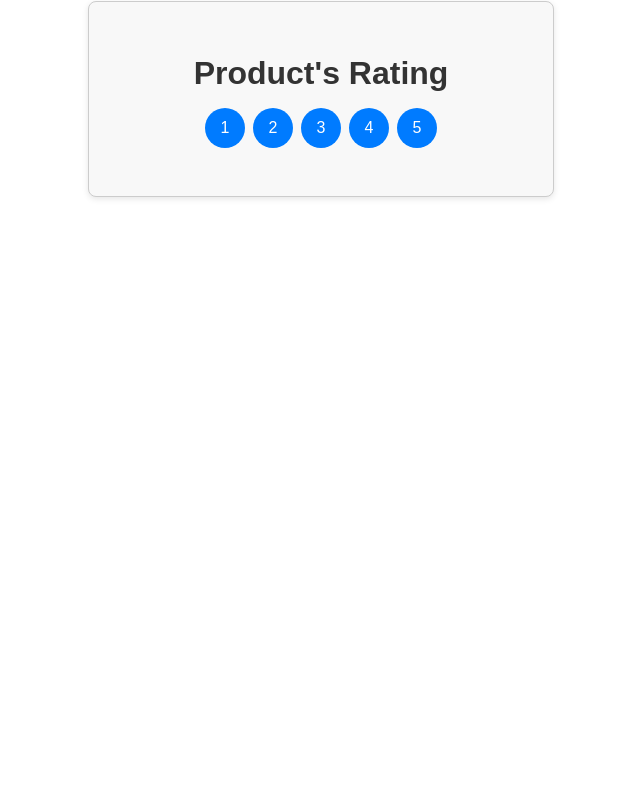
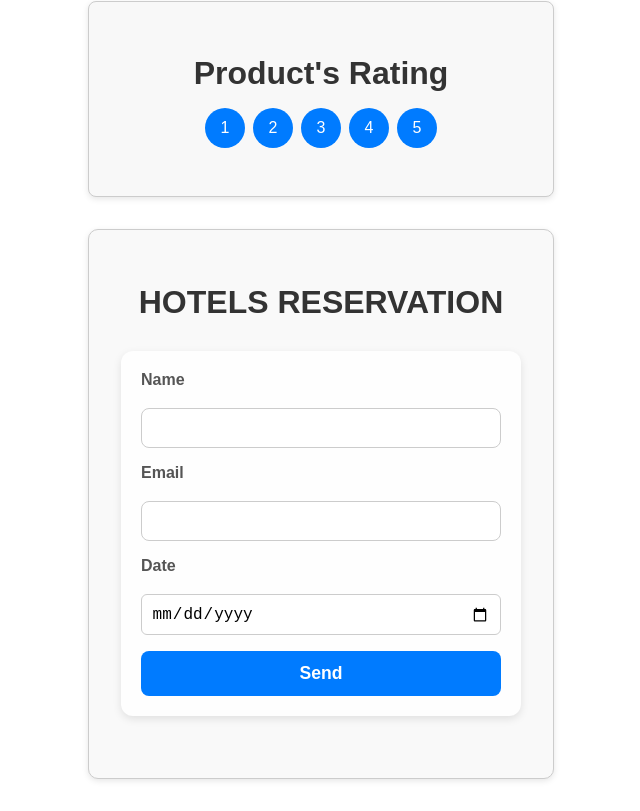
Before and after one commit to Fernando-Herrero/react-form-first, a React (Vite) app: page / in a window 1280 px wide. Shown: the part 2134-2945 px from the top of the page, without its empty margins (319-959 px from the left). Before the commit the page ends 2363 px from the top, so only its background shows below. Built offline with nearby package versions, Linux system fonts and the light colour scheme.

Commit message:
feat(BookingForm): create Booking Form component

```diff
--- a/src/App.jsx
+++ b/src/App.jsx
@@ -1,5 +1,6 @@
 import "./App.css";
 import { AgeCheckForm } from "./components/AgeCheckForm/AgeCheckForm";
+import { BookingForm } from "./components/BookingForm/BookingForm";
 import { CharacterCountForm } from "./components/CharacterCountForm/CharacterCountForm";
 import { ContactForm } from "./components/ContactForm/ContactForm";
 import { FavoriteColorForm } from "./components/FavoriteColorForm/FavoriteColorForm";
@@ -19,6 +20,7 @@
 			<FavoriteColorForm />
 			<FeedbacForm />
 			<RatingForm />
+			<BookingForm />
 		</>
 	);
 }
--- /dev/null
+++ b/src/components/BookingForm/BookingForm.css
@@ -0,0 +1,64 @@
+.container-booking-form {
+	padding: 2rem;
+	max-width: 400px;
+	margin: 2rem auto;
+	border: 1px solid #ccc;
+	border-radius: 10px;
+	background-color: #f9f9f9;
+	box-shadow: 0 2px 6px rgba(0, 0, 0, 0.1);
+	font-family: Arial, sans-serif;
+}
+
+.container-booking-form h1 {
+	text-align: center;
+	color: #333;
+	margin-bottom: 1.5rem;
+}
+
+.booking-form {
+	display: flex;
+	flex-direction: column;
+	gap: 1rem;
+}
+
+.booking-form label {
+	font-weight: bold;
+	color: #555;
+	margin-bottom: 0.2rem;
+}
+
+.booking-form input {
+	padding: 0.6rem;
+	border-radius: 6px;
+	border: 1px solid #ccc;
+	font-size: 1rem;
+	transition: border-color 0.3s;
+}
+
+.booking-form input:focus {
+	border-color: #007bff;
+	outline: none;
+}
+
+.booking-form button {
+	padding: 0.7rem;
+	background-color: #007bff;
+	color: white;
+	border: none;
+	border-radius: 6px;
+	font-size: 1rem;
+	cursor: pointer;
+	transition: background-color 0.3s;
+}
+
+.booking-form button:hover {
+	background-color: #0056b3;
+}
+
+.container-booking-form span {
+	display: block;
+	margin-top: 1rem;
+	color: red;
+	text-align: center;
+	font-weight: bold;
+}
--- /dev/null
+++ b/src/components/BookingForm/BookingForm.jsx
@@ -0,0 +1,63 @@
+import { useState } from "react";
+import "./BookingForm.css";
+
+const INITIAL_FORM_STATE = {
+	name: "",
+	email: "",
+	date: "",
+};
+
+export const BookingForm = () => {
+	const [form, setForm] = useState(INITIAL_FORM_STATE);
+	const [error, setError] = useState("");
+
+	const handleInputForm = ({ target: { name, value } }) => {
+		setError("");
+		setForm((prev) => ({ ...prev, [name]: value }));
+	};
+
+	const handleSubmit = (event) => {
+		event.preventDefault();
+
+		if (!form.name) return setError("Name is required");
+		if (!form.email) return setError("Email is required");
+		if (!form.date) return setError("Date is required");
+
+		alert(`Name: ${form.name}\nEmail: ${form.email}\nDate: ${form.date}`);
+		console.log(form);
+		setForm(INITIAL_FORM_STATE);
+	};
+
+	return (
+		<div className="container-booking-form">
+			<h1>HOTELS RESERVATION</h1>
+			<form className="booking-form" onSubmit={handleSubmit}>
+				<label htmlFor="name">Name</label>
+				<input
+					type="text"
+					id="name"
+					name="name"
+					autoComplete="name"
+					value={form.name}
+					onChange={handleInputForm}
+				/>
+
+				<label htmlFor="email">Email</label>
+				<input
+					type="email"
+					id="email"
+					name="email"
+					autoComplete="email"
+					value={form.email}
+					onChange={handleInputForm}
+				/>
+
+				<label htmlFor="date">Date</label>
+				<input type="date" id="date" name="date" value={form.date} onChange={handleInputForm} />
+
+				<button type="submit">Send</button>
+			</form>
+			{error && <span>{error}</span>}
+		</div>
+	);
+};
```
